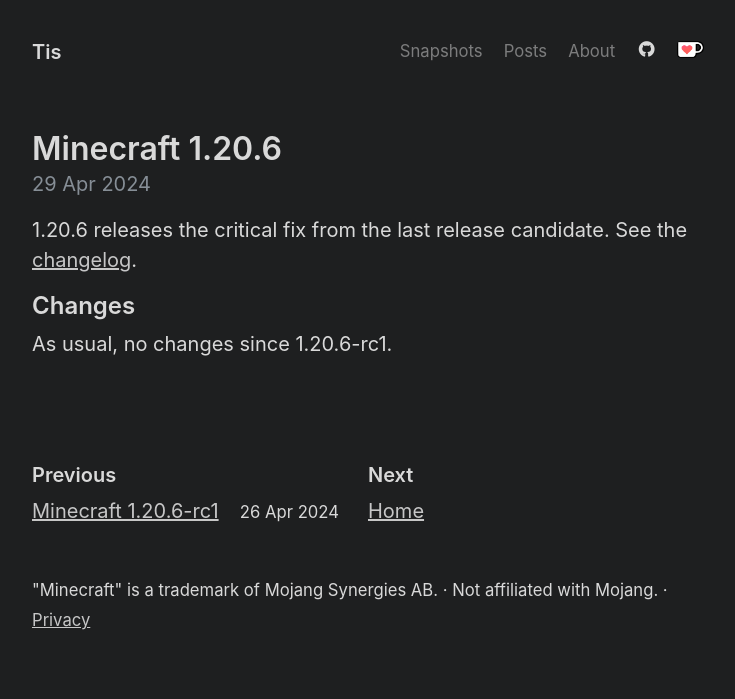
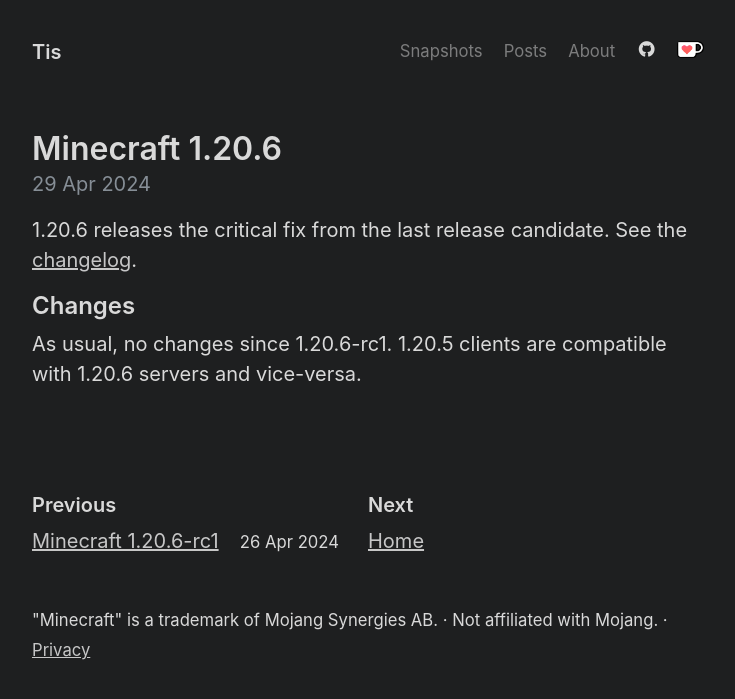
Before and after one commit to Tisawesomeness/tisawesomeness.github.io, a Jekyll site: the page built from snapshots/_posts/2024-04-29-1-20-6.md, in a window 1280 px wide. Shown: the top 699 px of the page, without its empty margins (272-1007 px from the left). Built offline with Jekyll 4.4.1, drawn with Linux system fonts in a browser that asks for light colours; comment, search, counter and statistics services are not loaded.

Commit message:
Network compatibility

```diff
--- a/snapshots/_posts/2024-04-29-1-20-6.md
+++ b/snapshots/_posts/2024-04-29-1-20-6.md
@@ -8,4 +8,4 @@
 
 ## Changes
 
-As usual, no changes since 1.20.6-rc1.
+As usual, no changes since 1.20.6-rc1. 1.20.5 clients are compatible with 1.20.6 servers and vice-versa.
```
